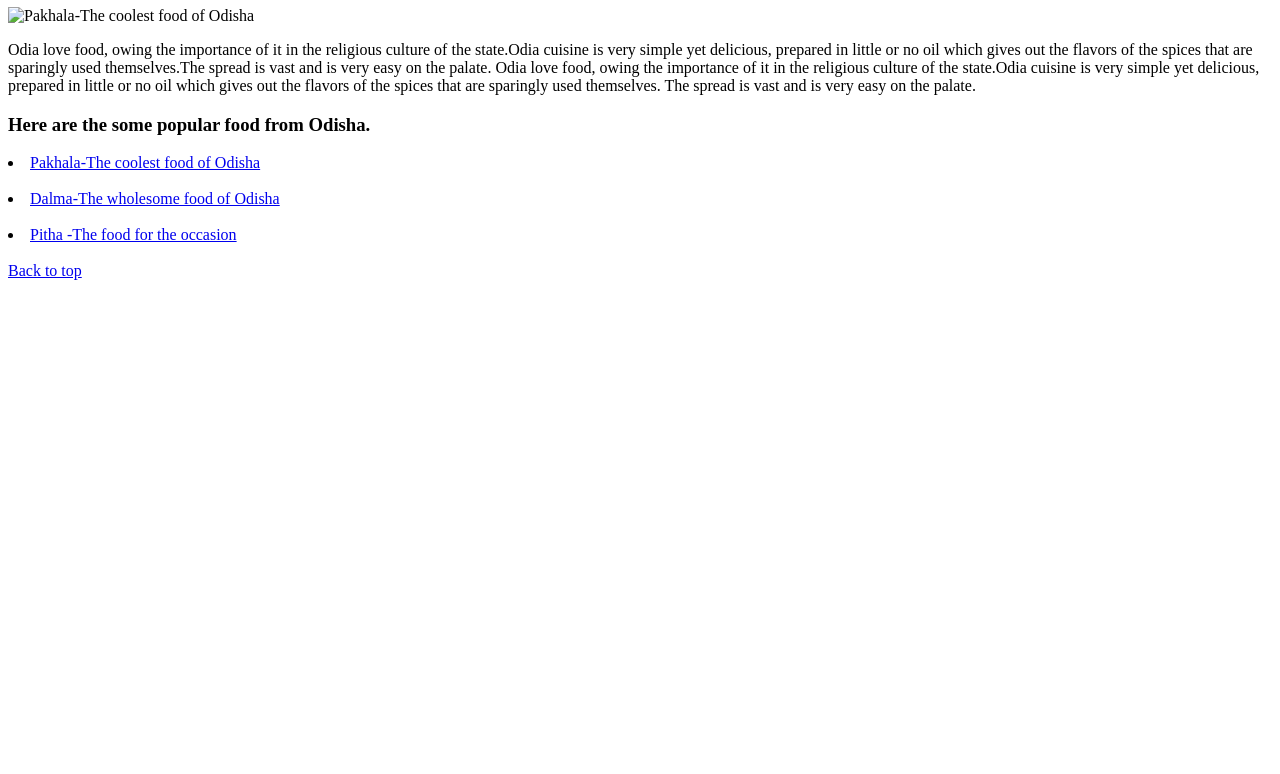
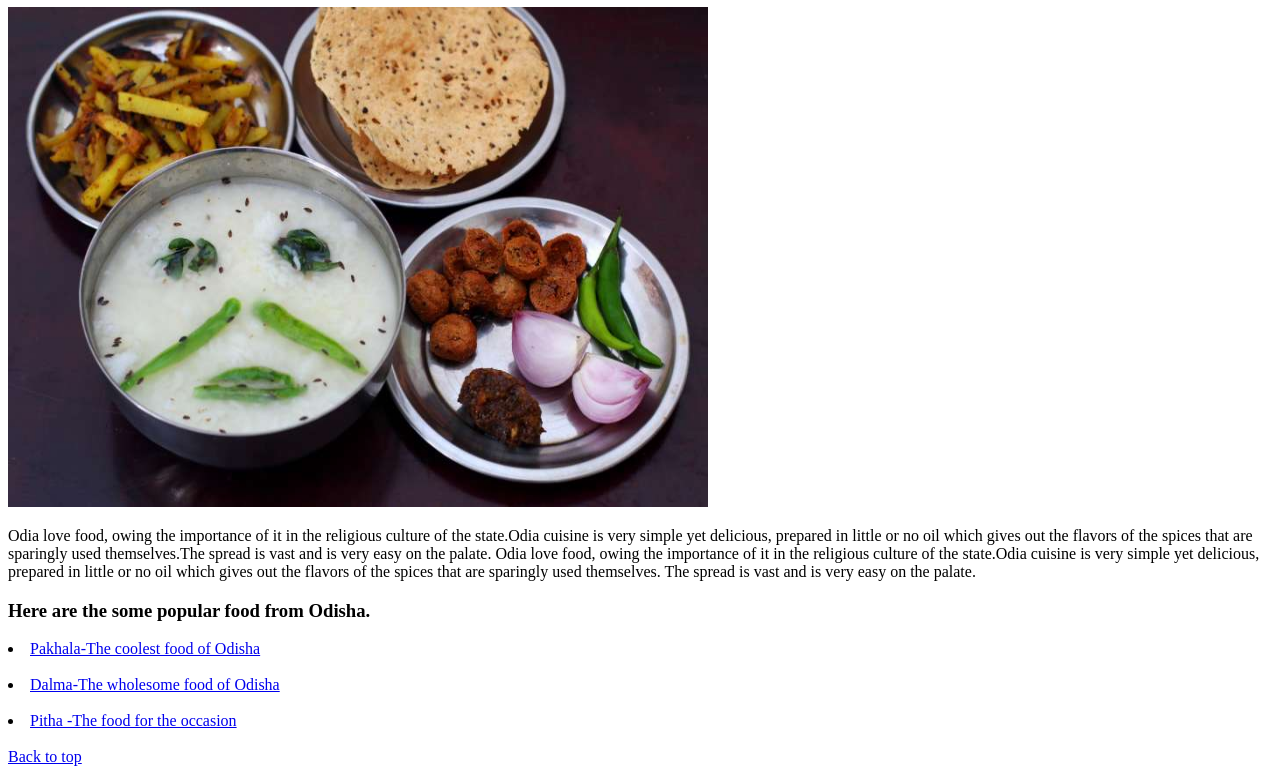
Before and after one commit to akshayaparida/odin-recipes, a plain HTML site: page index.html in a window 1280 px wide. Shown: the part 73-847 px from the top of the page. Before the commit the page ends 800 px from the top, so only its background shows below. Drawn offline with Linux system fonts and the light colour scheme; the site is published under a folder, as on GitHub Pages, so addresses that start at the root find nothing.

Commit message:
solving image issue

```diff
--- a/index.html
+++ b/index.html
@@ -11,7 +11,7 @@
 <body>
     <a id="top"></a>
     <h1> The Taste of Odisha </h1>
-    <img src="/images/odisha food.jpg" alt="Pakhala-The coolest food of Odisha"
+    <img src="./images/odisha food.jpg" alt="Pakhala-The coolest food of Odisha"
     height="500" width="700">
     <p>Odia love food, owing the importance of it in the religious culture of the state.Odia cuisine is very simple yet delicious, prepared in little or no oil which gives out the flavors of the spices that are sparingly used themselves.The spread is vast and is very easy on the palate. Odia love food, owing the importance of it in the religious culture of the state.Odia cuisine is very simple yet delicious, prepared in little or no oil which gives out the flavors of the spices that are sparingly used themselves.
         The spread is vast and is very easy on the palate.</p>
```
